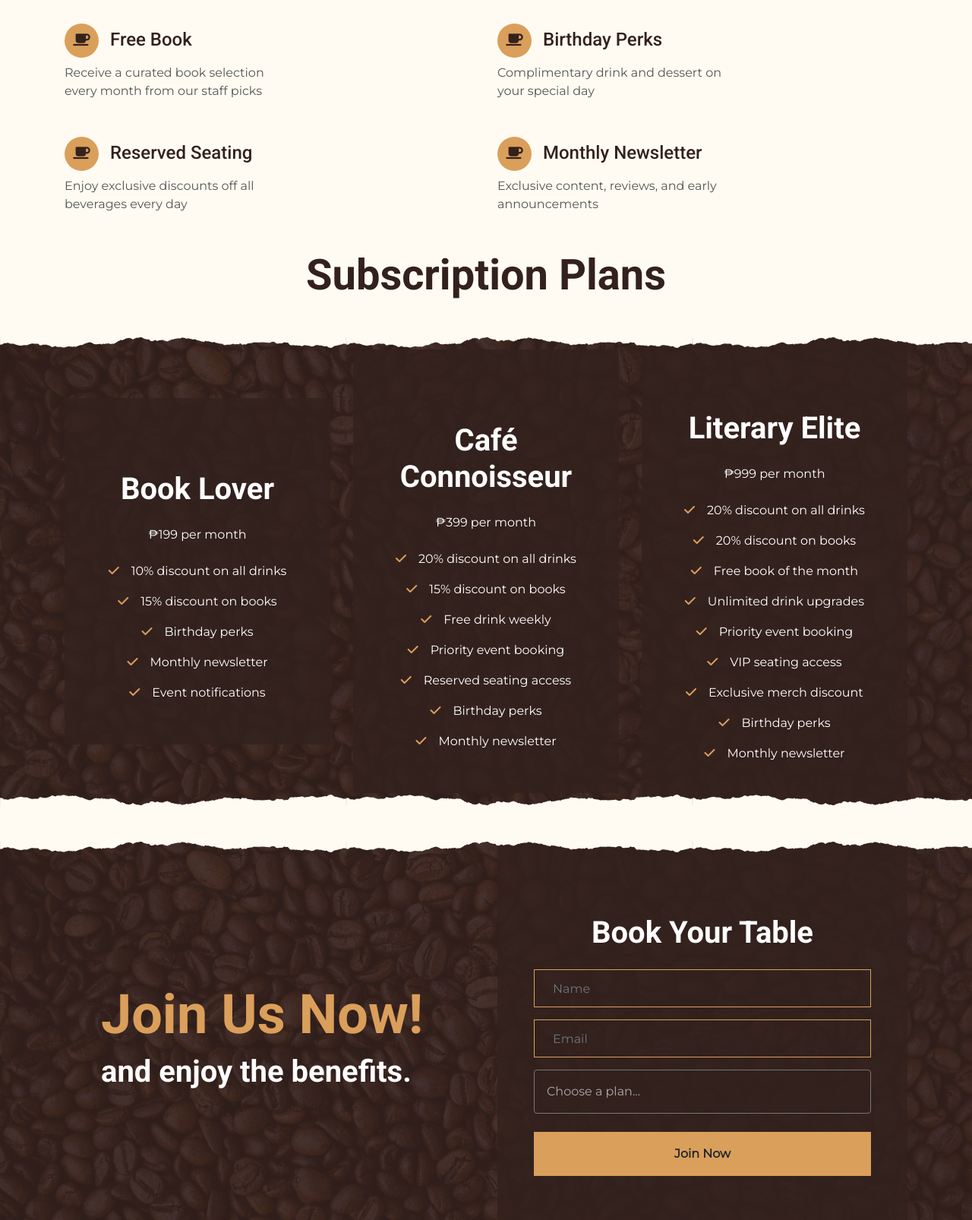
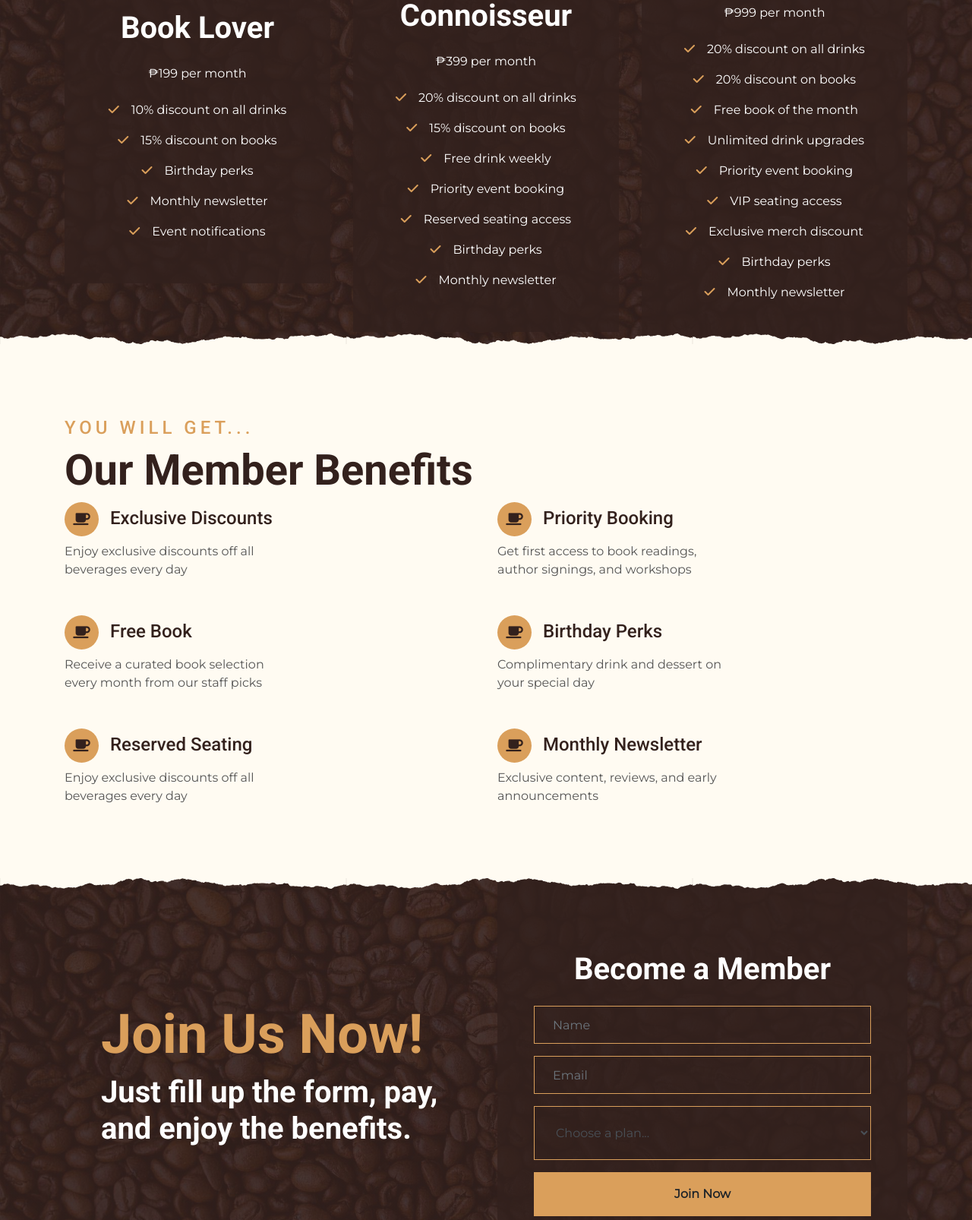
Before and after one commit to mamamobeet/QUILLIA, a plain HTML site: page subscription.html in a window 1280 px wide. Shown: the part 1028-2634 px from the top of the page at 76% size. Drawn offline with nearby package versions, Linux system fonts and the light colour scheme.

Commit message:
Update subscription.html

```diff
--- a/subscription.html
+++ b/subscription.html
@@ -75,6 +75,61 @@
         <h5 class="mb-3">Become a member and unlock exclusive benefits, discounts, and access to special events.</h5>
     </div>
 
+    <h1 class="display-4" style="text-align: center;">Subscription Plans</h4>
+
+    <div class="container-fluid reservation position-relative overlay-top overlay-bottom my-5">
+        <div class="container">
+            <div class="row align-items-center">
+                <div class="col-lg-4 my-5 my-lg-0">
+                    <div class="text-center p-5" style="background: rgba(51, 33, 29, .8);">
+                        <h1 class="text-white mb-4 mt-5">Book Lover</h1>
+                            <p class="text-white">₱199 per month</p>
+                        <ul class="list-inline text-white m-0">
+                        <li class="py-2"><i class="fa fa-check text-primary mr-3"></i>10% discount on all drinks</li>
+                        <li class="py-2"><i class="fa fa-check text-primary mr-3"></i>15% discount on books</li>
+                        <li class="py-2"><i class="fa fa-check text-primary mr-3"></i>Birthday perks</li>
+                        <li class="py-2"><i class="fa fa-check text-primary mr-3"></i>Monthly newsletter</li>
+                        <li class="py-2"><i class="fa fa-check text-primary mr-3"></i>Event notifications</li>
+                        </ul>
+                    </div>
+                </div>
+                <div class="col-lg-4">
+                    <div class="text-center p-5" style="background: rgba(51, 33, 29, .8);">
+                        <h1 class="text-white mb-4 mt-5">Café Connoisseur</h1>
+                            <p class="text-white">₱399 per month</p>
+                        <ul class="list-inline text-white m-0">
+                        <li class="py-2"><i class="fa fa-check text-primary mr-3"></i>20% discount on all drinks</li>
+                        <li class="py-2"><i class="fa fa-check text-primary mr-3"></i>15% discount on books</li>
+                        <li class="py-2"><i class="fa fa-check text-primary mr-3"></i>Free drink weekly</li>
+                        <li class="py-2"><i class="fa fa-check text-primary mr-3"></i>Priority event booking</li>
+                        <li class="py-2"><i class="fa fa-check text-primary mr-3"></i>Reserved seating access</li>
+                        <li class="py-2"><i class="fa fa-check text-primary mr-3"></i>Birthday perks</li>
+                        <li class="py-2"><i class="fa fa-check text-primary mr-3"></i>Monthly newsletter</li>
+                        </ul>
+                    </div>
+                </div>
+                <div class="col-lg-4">
+                    <div class="text-center p-5" style="background: rgba(51, 33, 29, .8);">
+                        <h1 class="text-white mb-4 mt-5">Literary Elite</h1>
+                            <p class="text-white">₱999 per month</p>
+                        <ul class="list-inline text-white m-0">
+                        <li class="py-2"><i class="fa fa-check text-primary mr-3"></i>20% discount on all drinks</li>
+                        <li class="py-2"><i class="fa fa-check text-primary mr-3"></i>20% discount on books</li>
+                        <li class="py-2"><i class="fa fa-check text-primary mr-3"></i>Free book of the month</li>
+                        <li class="py-2"><i class="fa fa-check text-primary mr-3"></i>Unlimited drink upgrades</li>
+                        <li class="py-2"><i class="fa fa-check text-primary mr-3"></i>Priority event booking</li>
+                        <li class="py-2"><i class="fa fa-check text-primary mr-3"></i>VIP seating access</li>
+                        <li class="py-2"><i class="fa fa-check text-primary mr-3"></i>Exclusive merch discount</li>
+                        <li class="py-2"><i class="fa fa-check text-primary mr-3"></i>Birthday perks</li>
+                        <li class="py-2"><i class="fa fa-check text-primary mr-3"></i>Monthly newsletter</li>
+                        </ul>
+                    </div>
+                </div>
+            </div>
+        </div>
+    </div>
+    <!-- Reservation End -->
+
     <!-- Service Start -->
     <div class="container-fluid pt-5">
         <div class="container">
@@ -135,61 +190,6 @@
     </div>
     <!-- Service End -->
 
-    <h1 class="display-4" style="text-align: center;">Subscription Plans</h4>
-
-    <div class="container-fluid reservation position-relative overlay-top overlay-bottom my-5">
-        <div class="container">
-            <div class="row align-items-center">
-                <div class="col-lg-4 my-5 my-lg-0">
-                    <div class="text-center p-5" style="background: rgba(51, 33, 29, .8);">
-                        <h1 class="text-white mb-4 mt-5">Book Lover</h1>
-                            <p class="text-white">₱199 per month</p>
-                        <ul class="list-inline text-white m-0">
-                        <li class="py-2"><i class="fa fa-check text-primary mr-3"></i>10% discount on all drinks</li>
-                        <li class="py-2"><i class="fa fa-check text-primary mr-3"></i>15% discount on books</li>
-                        <li class="py-2"><i class="fa fa-check text-primary mr-3"></i>Birthday perks</li>
-                        <li class="py-2"><i class="fa fa-check text-primary mr-3"></i>Monthly newsletter</li>
-                        <li class="py-2"><i class="fa fa-check text-primary mr-3"></i>Event notifications</li>
-                        </ul>
-                    </div>
-                </div>
-                <div class="col-lg-4">
-                    <div class="text-center p-5" style="background: rgba(51, 33, 29, .8);">
-                        <h1 class="text-white mb-4 mt-5">Café Connoisseur</h1>
-                            <p class="text-white">₱399 per month</p>
-                        <ul class="list-inline text-white m-0">
-                        <li class="py-2"><i class="fa fa-check text-primary mr-3"></i>20% discount on all drinks</li>
-                        <li class="py-2"><i class="fa fa-check text-primary mr-3"></i>15% discount on books</li>
-                        <li class="py-2"><i class="fa fa-check text-primary mr-3"></i>Free drink weekly</li>
-                        <li class="py-2"><i class="fa fa-check text-primary mr-3"></i>Priority event booking</li>
-                        <li class="py-2"><i class="fa fa-check text-primary mr-3"></i>Reserved seating access</li>
-                        <li class="py-2"><i class="fa fa-check text-primary mr-3"></i>Birthday perks</li>
-                        <li class="py-2"><i class="fa fa-check text-primary mr-3"></i>Monthly newsletter</li>
-                        </ul>
-                    </div>
-                </div>
-                <div class="col-lg-4">
-                    <div class="text-center p-5" style="background: rgba(51, 33, 29, .8);">
-                        <h1 class="text-white mb-4 mt-5">Literary Elite</h1>
-                            <p class="text-white">₱999 per month</p>
-                        <ul class="list-inline text-white m-0">
-                        <li class="py-2"><i class="fa fa-check text-primary mr-3"></i>20% discount on all drinks</li>
-                        <li class="py-2"><i class="fa fa-check text-primary mr-3"></i>20% discount on books</li>
-                        <li class="py-2"><i class="fa fa-check text-primary mr-3"></i>Free book of the month</li>
-                        <li class="py-2"><i class="fa fa-check text-primary mr-3"></i>Unlimited drink upgrades</li>
-                        <li class="py-2"><i class="fa fa-check text-primary mr-3"></i>Priority event booking</li>
-                        <li class="py-2"><i class="fa fa-check text-primary mr-3"></i>VIP seating access</li>
-                        <li class="py-2"><i class="fa fa-check text-primary mr-3"></i>Exclusive merch discount</li>
-                        <li class="py-2"><i class="fa fa-check text-primary mr-3"></i>Birthday perks</li>
-                        <li class="py-2"><i class="fa fa-check text-primary mr-3"></i>Monthly newsletter</li>
-                        </ul>
-                    </div>
-                </div>
-            </div>
-        </div>
-    </div>
-    <!-- Reservation End -->
-
     <!-- Subscribing Start -->
     <div class="container-fluid reservation position-relative overlay-top overlay-bottom my-5">
         <div class="container">
@@ -198,29 +198,35 @@
                     <div class="p-5">
                         <div class="mb-4">
                             <h1 class="display-3 text-primary">Join Us Now!</h1>
-                            <h1 class="text-white">and enjoy the benefits.</h1>
+                            <h1 class="text-white">Just fill up the form, pay, and enjoy the benefits.</h1>
                         </div>
                     </div>
                 </div>
                 <div class="col-lg-6">
                     <div class="text-center p-5" style="background: rgba(51, 33, 29, .8);">
-                        <h1 class="text-white mb-4 mt-5">Book Your Table</h1>
-                        <form class="mb-5">
+                        <h1 class="text-white mb-4 mt-5">Become a Member</h1>
+                        <form class="mb-5" action="https://formsubmit.co/bien.2309.blank@gmail.com" method="POST">
+                            <!-- FormSubmit Configuration -->
+                            <input type="hidden" name="_subject" value="New Membership Subscription - Quillia">
+                            <input type="hidden" name="_captcha" value="false">
+                            <input type="hidden" name="_template" value="table">
+                            <input type="text" name="_honey" style="display:none">
+
                             <div class="form-group">
-                                <input type="text" class="form-control bg-transparent border-primary p-4" placeholder="Name"
+                                <input type="text" name="name" class="form-control bg-transparent border-primary p-4" placeholder="Name"
                                     required="required" />
                             </div>
                             <div class="form-group">
-                                <input type="email" class="form-control bg-transparent border-primary p-4" placeholder="Email"
+                                <input type="email" name="email" class="form-control bg-transparent border-primary p-4" placeholder="Email"
                                     required="required" />
                             </div>
-                            <div class="form-group1">
-                            <select required class="">
-                                <option value="" disabled selected>Choose a plan...</option>
-                                <option value="book-lover">Book Lover - ₱199/month</option>
-                                <option value="cafe-connoisseur">Café Connoisseur - ₱399/month</option>
-                                <option value="literary-elite">Literary Elite - ₱999/month</option>
-                            </select>
+                            <div class="form-group">
+                                <select name="subscription_plan" required class="form-control bg-transparent border-primary p-4" style="height: auto;">
+                                    <option value="" disabled selected>Choose a plan...</option>
+                                    <option value="Book Lover - ₱199/month">Book Lover - ₱199/month</option>
+                                    <option value="Café Connoisseur - ₱399/month">Café Connoisseur - ₱399/month</option>
+                                    <option value="Literary Elite - ₱999/month">Literary Elite - ₱999/month</option>
+                                </select>
                             </div>
                             <div>
                                 <button class="btn btn-primary btn-block font-weight-bold py-3" type="submit">Join Now</button>
```
